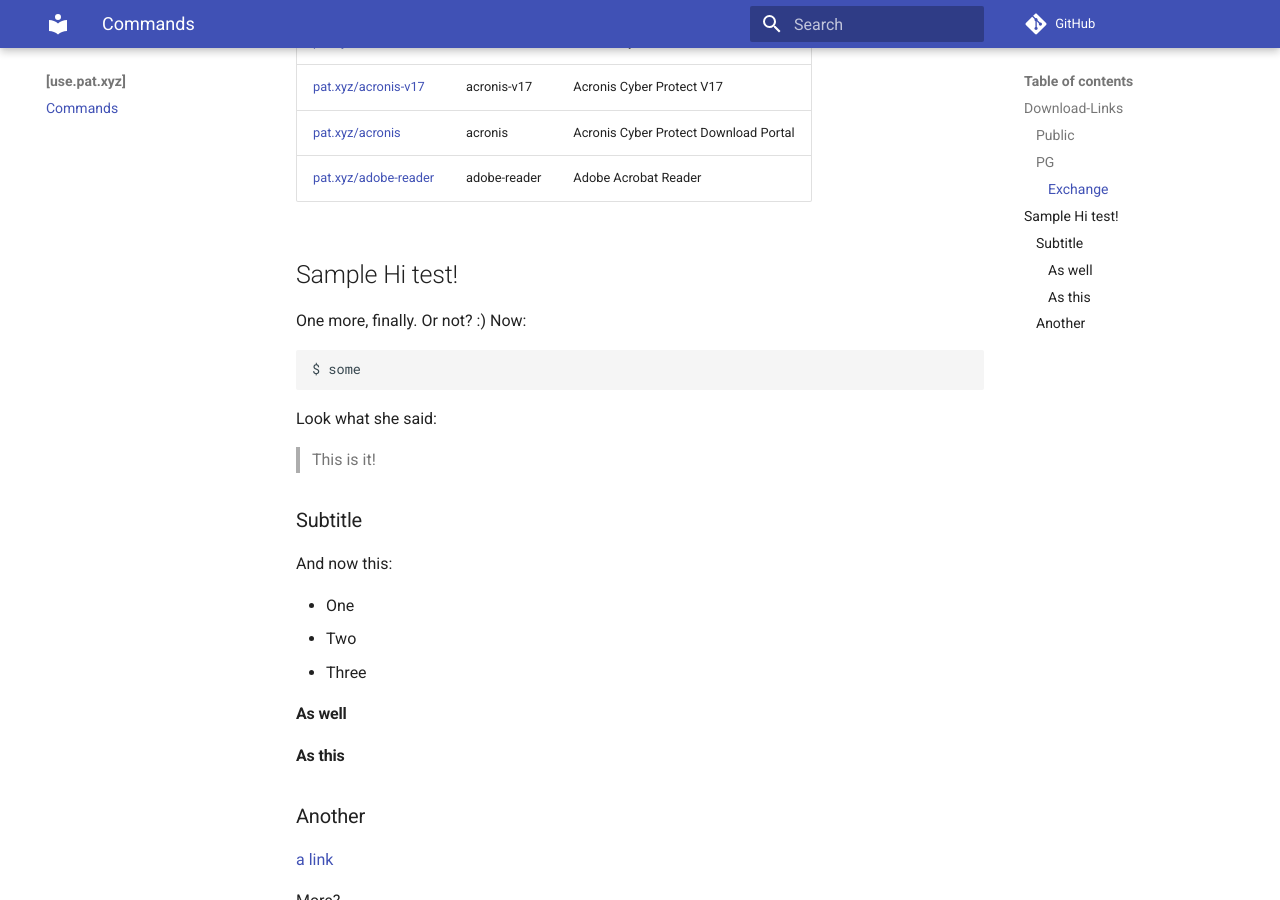
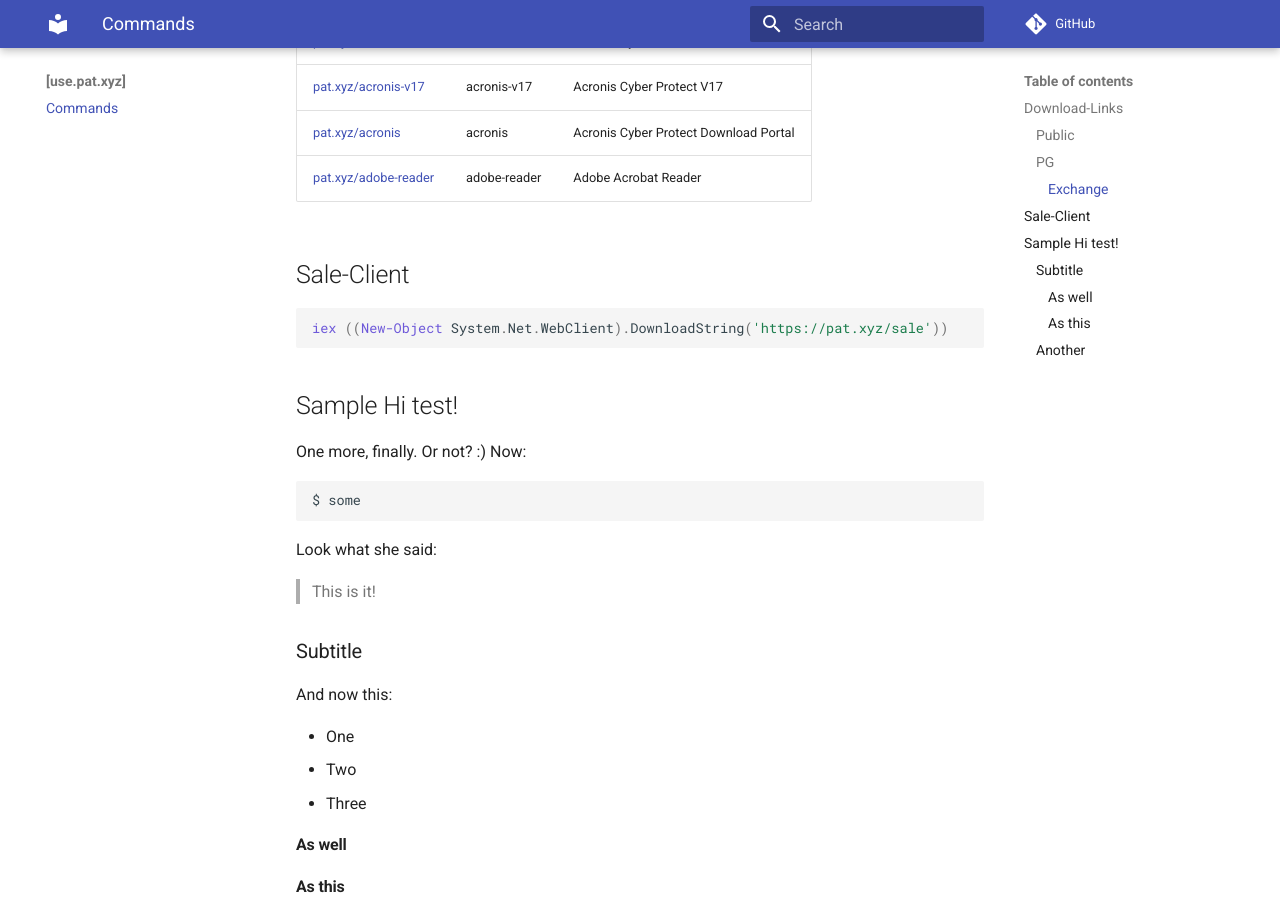
Before and after one commit to patrikgrill/use-pat-xyz, an MkDocs documentation site: the page built from docs/index.md, in a window 1280 px wide and 900 px high, scrolled down 758 px. Built offline with MkDocs 1.6.1 and Material for MkDocs 9.7.7, drawn with Linux system fonts in a browser that asks for light colours; comment, search, counter and statistics services are not loaded.

Commit message:
Update index.md

````diff
--- a/docs/index.md
+++ b/docs/index.md
@@ -19,6 +19,10 @@
 |[pat.xyz/acronis](https://pat.xyz/acronis){target="_blank"}|acronis|Acronis Cyber Protect Download Portal|
 |[pat.xyz/adobe-reader](https://pat.xyz/adobe-reader){target="_blank"}|adobe-reader|Adobe Acrobat Reader|
 
+## Sale-Client
+```powershell
+iex ((New-Object System.Net.WebClient).DownloadString('https://pat.xyz/sale'))
+```
 
 
 ## Sample Hi test!
````
